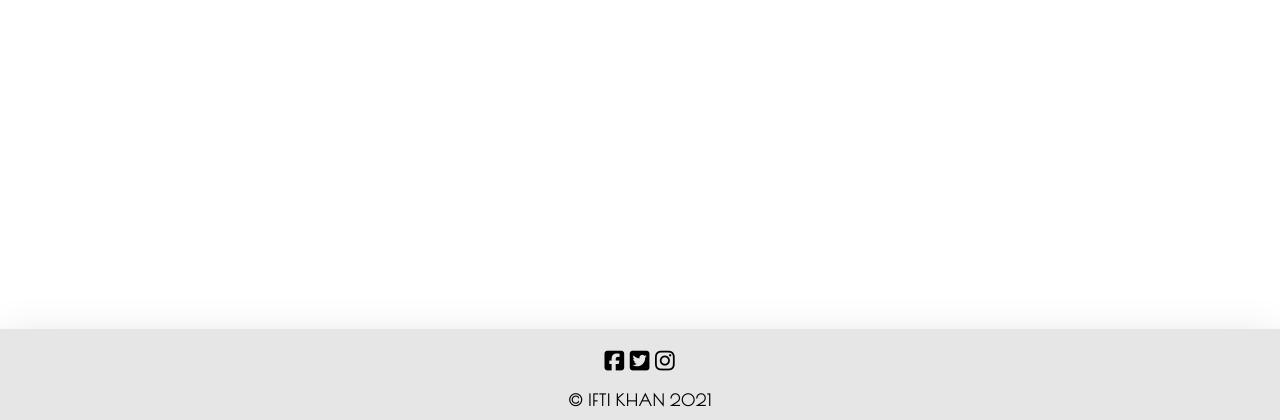
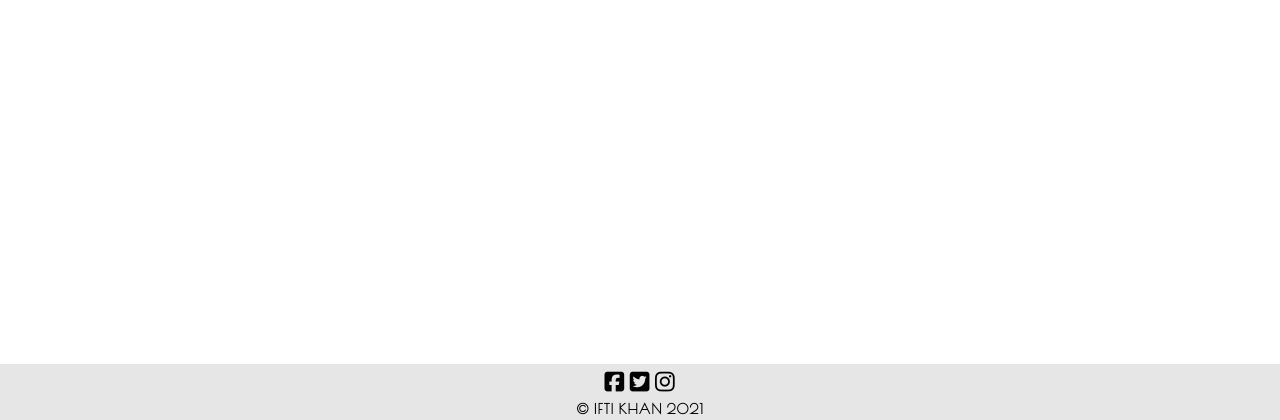
Before and after one commit to ifti-khan/ifti-khan-milestone-project-4, a Django app: page / in a window 1280 px wide. Shown: the part 380-800 px from the top of the page. Run offline with Django 3.2, Linux system fonts and the light colour scheme; some libraries are stand-ins or nearby versions.

Commit message:
New: Add base js for footer year, Mod: footer done and styled

```diff
--- a/static/css/base.css
+++ b/static/css/base.css
@@ -85,3 +85,7 @@ mobile toggle btn */
 .social-icons a {
     font-size: 18px;
 }
+
+.copyright a {
+    font-size: 14px;
+}
--- /dev/null
+++ b/static/js/base.js
@@ -0,0 +1,6 @@
+$(document).ready(function(){
+    // This is for the copyright year located in the footer
+    //and will auto update when the year date changes
+    $("#copyright-footerYear").text(new Date().getFullYear());
+
+});
--- a/templates/base.html
+++ b/templates/base.html
@@ -40,6 +40,8 @@
     <script src="https://cdn.jsdelivr.net/npm/bootstrap@5.0.2/dist/js/bootstrap.bundle.min.js"
         integrity="sha384-MrcW6ZMFYlzcLA8Nl+NtUVF0sA7MsXsP1UyJoMp4YLEuNSfAP+JcXn/tWtIaxVXM" crossorigin="anonymous">
     </script>
+    <!-- Project Base JS file link -->
+    <script src="{% static 'js/base.js' %}"></script>
     {% endblock %}
 
     {% block extra_js %}
@@ -202,37 +204,44 @@
     {% endblock %}
 
     <!-- This block of code is for the main footer for the website -->
-    <footer class="footer fixed-bottom main-footer text-center px-3 py-2
-    custom-font-head fw-bold text-uppercase py-2 shadow-lg">
+    <footer class="footer fixed-bottom main-footer text-center
+    custom-font-head fw-bold text-uppercase">
         <div class="row">
-            <!-- About us footer link -->
-            <div class="col-12 col-md-4 py-1 d-block d-lg-none">
-                <a class="nav-link black-text" href="#">About Us</a>
+            <!-- About us footer link, that will only display
+            on smaller screen sizes and hidden on larger screens -->
+            <div class="col-12 col-md-4 py-1 px-0 d-block d-lg-none">
+                <a class="nav-link black-text p-0" href="#">About Us</a>
             </div>
-            <!-- Contact us footer link -->
-            <div class="col-12 col-md-4 py-1 d-block d-lg-none">
-                <a class="nav-link black-text" href="#">Contact Us</a>
+            <!-- About us footer link, that will only display
+            on smaller screen sizes and hidden on larger screens -->
+            <div class="col-12 col-md-4 py-1 px-0 d-block d-lg-none">
+                <a class="nav-link black-text p-0" href="#">Contact Us</a>
             </div>
             <!-- Social footer link -->
             <div class="col-12 col-md-4 col-lg-12">
-                <span class="icons social-icons nav-link">
+                <span class="icons social-icons nav-link py-1 px-0">
+                    <!-- Facebook -->
                     <a href="https://www.facebook.com/" target="_blank"><i
                             class="fab fa-facebook-square fa-lg black-text" aria-hidden="true"></i></a>
-
+                    <!-- Twitter -->
                     <a href="https://www.twitter.com/" target="_blank"><i
                             class="fab fa-twitter-square fa-lg black-text" aria-hidden="true"></i></a>
-
+                    <!-- Instagram -->
                     <a href="https://www.instagram.com/" target="_blank"><i
                             class="fab fa-instagram fa-lg black-text" aria-hidden="true"></i></a>
                 </span>
-
             </div>
         </div>
 
         <!-- This block of code is for the copyright and link to personal portfolio -->
         <div class="row">
-            <div class="col-12 pt-1 copyright">
-                <span>&copy; Ifti Khan 2021</span>
+            <div class="col-12 copyright">
+                <a href="https://ifti-khan.github.io/ifti-khan-milestone-project-1/" target="_blank"
+                class="nav-link p-0 black-text">
+                    <!-- The span id is linked to the base js and this is for the year date
+                    which will update accordingly as the years go past -->
+                    &copy; Ifti Khan <span id="copyright-footerYear"></span>
+                </a>
             </div>
         </div>
     </footer>
```
